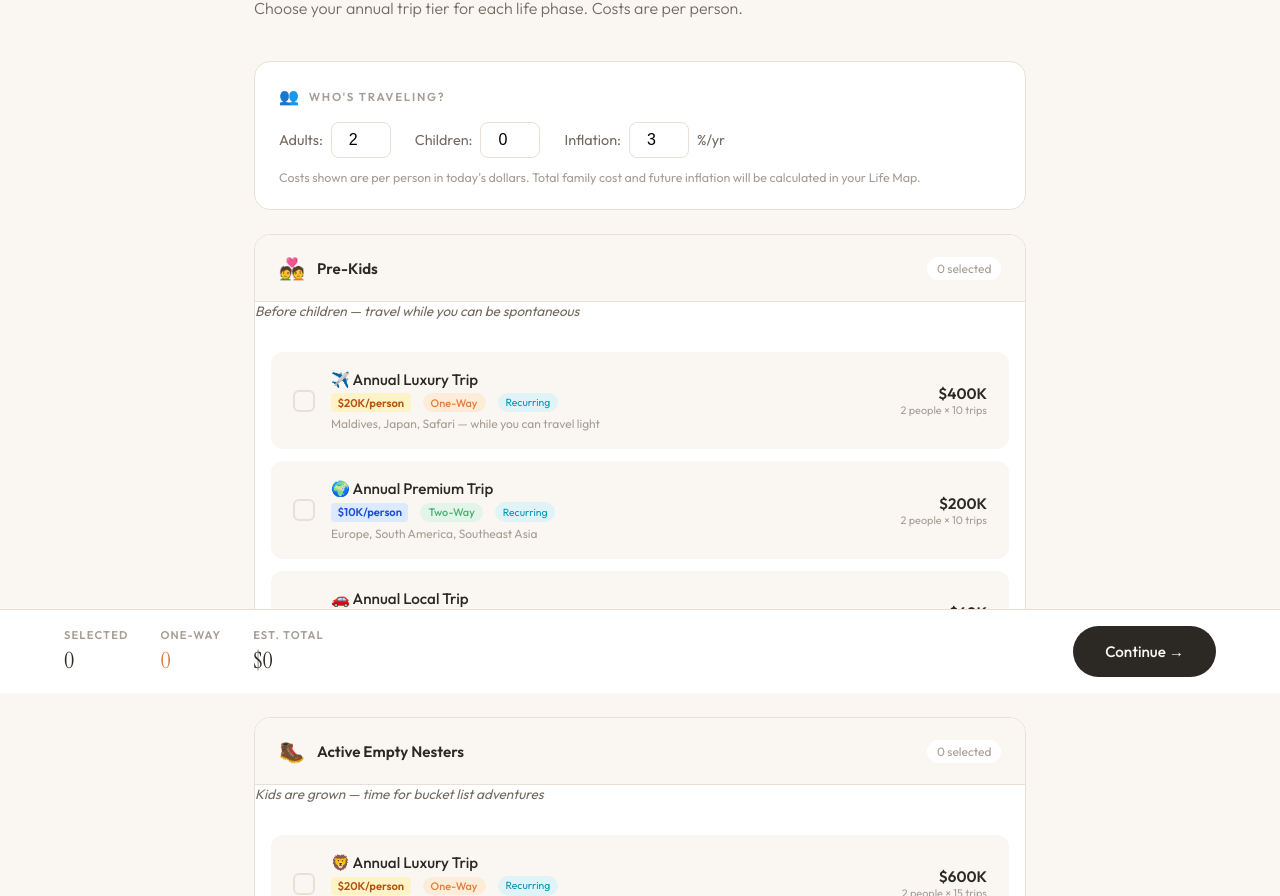
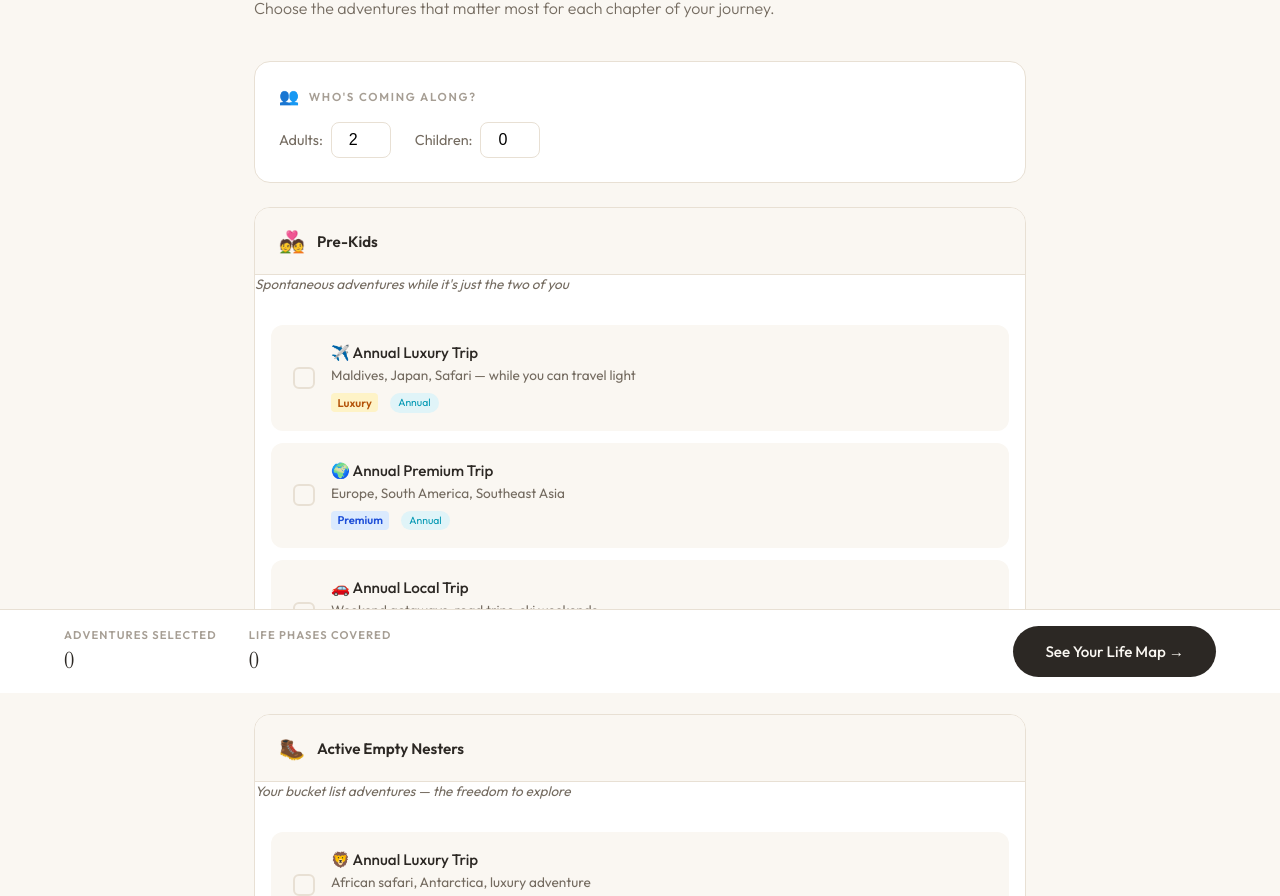
Before and after one commit to twiples/yolocalc, a website: page public/experiences.html in a window 1280 px wide. Shown: the part 191-1087 px from the top of the page. Drawn offline with Linux system fonts and the light colour scheme.

Commit message:
Update messaging to focus on living fully, not planning
- Landing page: hero title "Live your fullest life", removed planning language
- Die With Zero: "live life to the fullest, give to loved ones, make a difference"
- Experiences page: focus on adventures, hide costs, inspiring descriptions
- Removed money-focused elements (inflation input, cost displays, Est. Total)
- Updated category descriptions to be more inspirational

Co-Authored-By: Claude Opus 4.5 <noreply@anthropic.com>

```diff
--- a/public/experiences.html
+++ b/public/experiences.html
@@ -38,11 +38,6 @@
       border-radius: 8px;
       font-size: 1rem;
       text-align: center;
-    }
-    .inflation-note {
-      font-size: 0.78rem;
-      color: var(--text-faint);
-      margin-top: 0.75rem;
     }
     .experience-type-badge {
       font-size: 0.65rem;
@@ -97,14 +92,14 @@
 <main class="app-container" style="padding-bottom: 120px;">
   <header class="screen-header">
     <div class="screen-label">Step 2 of 3</div>
-    <h1 class="screen-title">What experiences matter most?</h1>
-    <p class="screen-subtitle">Choose your annual trip tier for each life phase. Costs are per person.</p>
+    <h1 class="screen-title">What experiences will fill your life?</h1>
+    <p class="screen-subtitle">Choose the adventures that matter most for each chapter of your journey.</p>
   </header>
 
   <section class="travelers-section">
     <div class="form-section-title" style="margin-bottom: 1rem;">
       <span class="form-section-icon">👥</span>
-      Who's Traveling?
+      Who's Coming Along?
     </div>
     <div class="travelers-row">
       <div class="traveler-group">
@@ -115,13 +110,8 @@
         <label class="traveler-label">Children:</label>
         <input type="number" id="children-count" class="traveler-input" value="0" min="0" max="10">
       </div>
-      <div class="traveler-group">
-        <label class="traveler-label">Inflation:</label>
-        <input type="number" id="inflation-rate" class="traveler-input" value="3" min="0" max="10" step="0.5">
-        <span class="traveler-label">%/yr</span>
-      </div>
     </div>
-    <p class="inflation-note">Costs shown are per person in today's dollars. Total family cost and future inflation will be calculated in your Life Map.</p>
+    <input type="hidden" id="inflation-rate" value="3">
   </section>
 
   <div class="experience-categories" id="experience-categories"></div>
@@ -137,19 +127,15 @@
 <div class="selected-summary" id="selected-summary">
   <div class="summary-stats">
     <div class="summary-stat">
-      <span class="summary-stat-label">Selected</span>
+      <span class="summary-stat-label">Adventures Selected</span>
       <span class="summary-stat-value" id="summary-count">0</span>
     </div>
     <div class="summary-stat">
-      <span class="summary-stat-label">One-Way</span>
-      <span class="summary-stat-value sunset" id="summary-oneway">0</span>
-    </div>
-    <div class="summary-stat">
-      <span class="summary-stat-label">Est. Total</span>
-      <span class="summary-stat-value" id="summary-cost">$0</span>
+      <span class="summary-stat-label">Life Phases Covered</span>
+      <span class="summary-stat-value" id="summary-phases">0</span>
     </div>
   </div>
-  <button type="button" class="btn-primary" id="summary-continue-btn">Continue →</button>
+  <button type="button" class="btn-primary" id="summary-continue-btn">See Your Life Map →</button>
 </div>
 
 <script>
@@ -187,10 +173,10 @@
   ];
 
   var CATEGORIES = {
-    prekids: { name: 'Pre-Kids', icon: '💑', description: 'Before children — travel while you can be spontaneous' },
-    family: { name: 'Family Years', icon: '👨‍👩‍👧', description: 'While kids are home — experiences with closing windows' },
-    active: { name: 'Active Empty Nesters', icon: '🥾', description: 'Kids are grown — time for bucket list adventures' },
-    aging: { name: 'Aging', icon: '🌅', description: 'Later years — leisurely travel and comfort' }
+    prekids: { name: 'Pre-Kids', icon: '💑', description: 'Spontaneous adventures while it\'s just the two of you' },
+    family: { name: 'Family Years', icon: '👨‍👩‍👧', description: 'Making memories together while the kids are home' },
+    active: { name: 'Active Empty Nesters', icon: '🥾', description: 'Your bucket list adventures — the freedom to explore' },
+    aging: { name: 'Golden Years', icon: '🌅', description: 'Leisurely journeys and cherished moments' }
   };
 
   function saveData(key, data) {
@@ -214,8 +200,7 @@
   var categoriesContainer = document.getElementById('experience-categories');
   var selectedSummary = document.getElementById('selected-summary');
   var summaryCount = document.getElementById('summary-count');
-  var summaryOneway = document.getElementById('summary-oneway');
-  var summaryCost = document.getElementById('summary-cost');
+  var summaryPhases = document.getElementById('summary-phases');
   var continueBtn = document.getElementById('continue-btn');
   var summaryContinueBtn = document.getElementById('summary-continue-btn');
   var adultsInput = document.getElementById('adults-count');
@@ -281,39 +266,25 @@
       var html = '<div class="category-header">' +
         '<span class="category-icon">' + category.icon + '</span>' +
         '<span class="category-name">' + category.name + '</span>' +
-        '<span class="category-count">' + selectedCount + ' selected</span>' +
+        (selectedCount > 0 ? '<span class="category-count">✓ ' + selectedCount + '</span>' : '') +
         '</div>' +
         '<div class="category-description">' + (category.description || '') + '</div>' +
         '<div class="experience-list">';
 
       categoryExps.forEach(function(exp) {
         var isSelected = selectedIds.indexOf(exp.id) !== -1;
-        var doorClass = exp.doorType === 'oneway' ? 'door-oneway' : 'door-twoway';
-        var doorLabel = exp.doorType === 'oneway' ? 'One-Way' : 'Two-Way';
         var tierClass = 'tier-' + exp.tier;
         var tierLabel = exp.tier.charAt(0).toUpperCase() + exp.tier.slice(1);
-
-        var totalPeople = getTotalTravelers(exp);
-        var totalCost = exp.costPerPerson * totalPeople;
-        if (exp.recurring && exp.recurringYears) {
-          var intervals = exp.recurringInterval || 1;
-          totalCost = totalCost * Math.floor(exp.recurringYears / intervals);
-        }
 
         html += '<div class="experience-card ' + (isSelected ? 'selected' : '') + '" data-id="' + exp.id + '">' +
           '<div class="experience-checkbox">' + (isSelected ? '✓' : '') + '</div>' +
           '<div class="experience-info">' +
           '<div class="experience-name">' + exp.icon + ' ' + exp.name + '</div>' +
-          '<div class="experience-meta">' +
-          '<span class="tier-badge ' + tierClass + '">' + formatCurrency(exp.costPerPerson) + '/person</span>' +
-          '<span class="experience-door ' + doorClass + '">' + doorLabel + '</span>' +
-          (exp.recurring ? '<span class="experience-type-badge recurring">Recurring</span>' : '') +
+          '<div style="font-size: 0.85rem; color: var(--text-muted); margin-top: 0.25rem; line-height: 1.4;">' + exp.description + '</div>' +
+          '<div class="experience-meta" style="margin-top: 0.5rem;">' +
+          '<span class="tier-badge ' + tierClass + '">' + tierLabel + '</span>' +
+          (exp.recurring ? '<span class="experience-type-badge recurring">Annual</span>' : '') +
           '</div>' +
-          '<div style="font-size: 0.75rem; color: var(--text-faint); margin-top: 0.25rem;">' + exp.description + '</div>' +
-          '</div>' +
-          '<div style="text-align: right; min-width: 70px;">' +
-          '<div style="font-size: 0.95rem; font-weight: 600; color: var(--text);">' + formatCurrency(totalCost) + '</div>' +
-          '<div style="font-size: 0.68rem; color: var(--text-faint);">' + totalPeople + ' people' + (exp.recurring ? ' × ' + Math.floor((exp.recurringYears || 1) / (exp.recurringInterval || 1)) + ' trips' : '') + '</div>' +
           '</div>' +
           '</div>';
       });
@@ -347,25 +318,17 @@
   }
 
   function updateSummary() {
-    var totalCost = 0;
-    var onewayCount = 0;
+    var phasesWithSelections = {};
 
     selectedIds.forEach(function(id) {
       var exp = EXPERIENCE_TEMPLATES.find(function(e) { return e.id === id; });
       if (exp) {
-        var people = getTotalTravelers(exp);
-        var cost = exp.costPerPerson * people;
-        if (exp.recurring && exp.recurringYears) {
-          cost = cost * Math.floor((exp.recurringYears || 1) / (exp.recurringInterval || 1));
-        }
-        totalCost += cost;
-        if (exp.doorType === 'oneway') onewayCount++;
+        phasesWithSelections[exp.category] = true;
       }
     });
 
     summaryCount.textContent = selectedIds.length;
-    summaryOneway.textContent = onewayCount;
-    summaryCost.textContent = formatCurrency(totalCost);
+    summaryPhases.textContent = Object.keys(phasesWithSelections).length;
 
     if (selectedIds.length > 0) {
       selectedSummary.classList.add('visible');
@@ -428,10 +391,6 @@
     updateSummary();
   });
 
-  inflationInput.addEventListener('change', function() {
-    travelers.inflation = parseFloat(inflationInput.value) || 3;
-  });
-
   continueBtn.addEventListener('click', saveAndContinue);
   summaryContinueBtn.addEventListener('click', saveAndContinue);
 
```
Also changed, not shown: public/index.html (+14 -14 lines).
